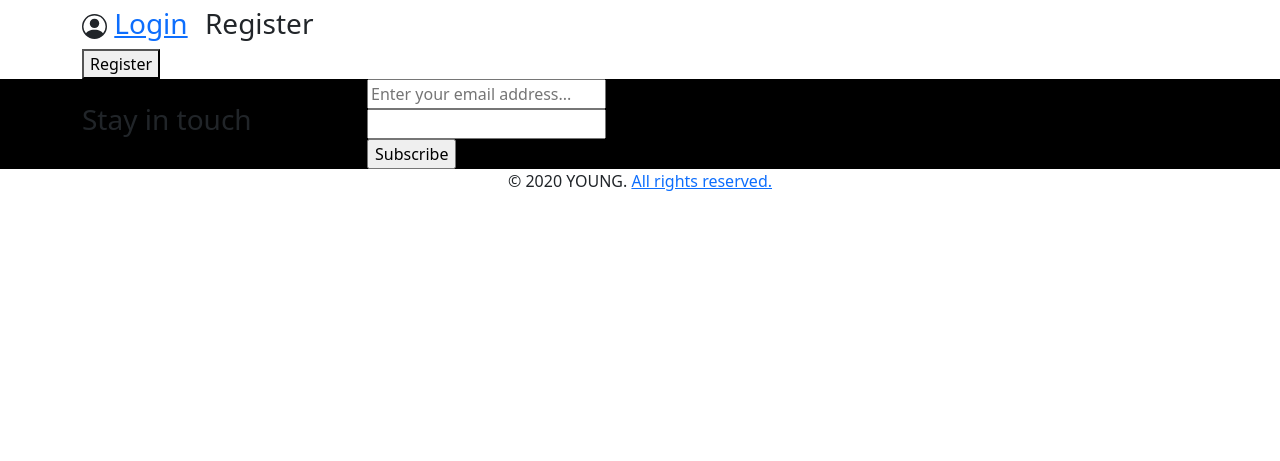
After one commit to vanurtw/Phone-store, a Django app: page /user/register/ in a window 1280 px wide. The commit adds this page. Shown: the part 339-800 px from the top of the page. Run offline with Django 5.2, Linux system fonts and the light colour scheme; some libraries are stand-ins or nearby versions.

Commit message:
register

```diff
--- a/phone_store/store/templates/header.html
+++ b/phone_store/store/templates/header.html
@@ -34,10 +34,17 @@
                                 {% else %}
                                 <li><a href="">CONTACT</a></li>
                                 {% endif %}
+                                {% if user.is_authenticated %}
+                                <li><a href="">{{user|upper}}</a></li>|
+                                <li><a href="{% url 'logout' %}">LOGOUT</a></li>
+                                {% else %}
+                                <li><a href="{% url 'login' %}">LOGIN</a></li>
+                                {% endif %}
                             </ul>
                         </nav>
                     </div>
                 </div>
+
                 <div class="col-xl-3 col-lg-2">
                     <div class="header-right-wrap header-right-flex hr-mrg-handmade">
 
--- /dev/null
+++ b/phone_store/users/templates/user/register.html
@@ -0,0 +1,50 @@
+{% extends 'base.html' %}
+{% block content %}
+<div class="main-wrapper">
+    <div class="breadcrumb-area section-padding-1 bg-gray breadcrumb-ptb-1">
+        <div class="container-fluid">
+            <div class="breadcrumb-content text-center">
+                <div class="breadcrumb-title">
+                    <h2>Login / Register</h2>
+                </div>
+            </div>
+        </div>
+    </div>
+    <div class="login-register-area pt-120 pb-120">
+        <div class="container">
+            <div class="row">
+                <div class="col-lg-6 col-md-8 ml-auto mr-auto">
+
+                  <div class="login-register-wrap">
+                    <h3>
+                            <svg xmlns="http://www.w3.org/2000/svg" width="25" height="25" fill="currentColor"
+                                 class="bi bi-person-circle" viewBox="0 0 16 16">
+                                <path d="M11 6a3 3 0 1 1-6 0 3 3 0 0 1 6 0"/>
+                                <path fill-rule="evenodd"
+                                      d="M0 8a8 8 0 1 1 16 0A8 8 0 0 1 0 8m8-7a7 7 0 0 0-5.468 11.37C3.242 11.226 4.805 10 8 10s4.757 1.225 5.468 2.37A7 7 0 0 0 8 1"/>
+                            </svg>
+                        <a href="{% url 'login' %}">Login</a>
+                            <span style="padding-left: 10px;">Register</span>
+                        </h3>
+                    <div class="login-register-form register-form-wrap">
+                      <form action="" method="post">
+                        {% for i in form %}
+                        <div class="sin-login-register">
+                          {{i}}
+                        </div>
+                        {% endfor %}
+                        <div class="login-register-btn">
+                          <button class="login" type="submit">Register</button>
+                        </div>
+                      </form>
+                    </div>
+                  </div>
+                </div>
+            </div>
+        </div>
+    </div>
+
+    {% include 'footer.html' %}
+</div>
+
+{% endblock %}
--- a/phone_store/users/urls.py
+++ b/phone_store/users/urls.py
@@ -1,8 +1,9 @@
 from django.urls import path
-from .views import register_user, logout_user
+from .views import login_user, logout_user, register_user
 
 urlpatterns = [
-    path('login/', register_user, name='login'),
+    path('login/', login_user, name='login'),
     path('logout/', logout_user, name='logout'),
+    path('register/', register_user, name='register'),
 
 ]
--- a/phone_store/users/views.py
+++ b/phone_store/users/views.py
@@ -5,7 +5,7 @@ from .forms import RegisterForm, LoginForm
 
 # Create your views here.
 
-def register_user(request):
+def login_user(request):
     if request.method == 'POST':
         form = LoginForm(request.POST)
         if form.is_valid():
@@ -17,9 +17,13 @@ def register_user(request):
                 form.add_error(None, 'Проверте правильность полей')
     else:
         form = LoginForm()
-    return render(request, 'user/login.html', context={'form': form})
+    return render(request, 'user/login.html', context={'form': form, 'chapter': 'None'})
 
 
 def logout_user(request):
     logout(request)
     return redirect('login')
+
+
+def register_user(request):
+    return render(request, 'user/register.html')
```
Also changed, not shown: phone_store/users/templates/user/login.html (+1 -15 lines).
